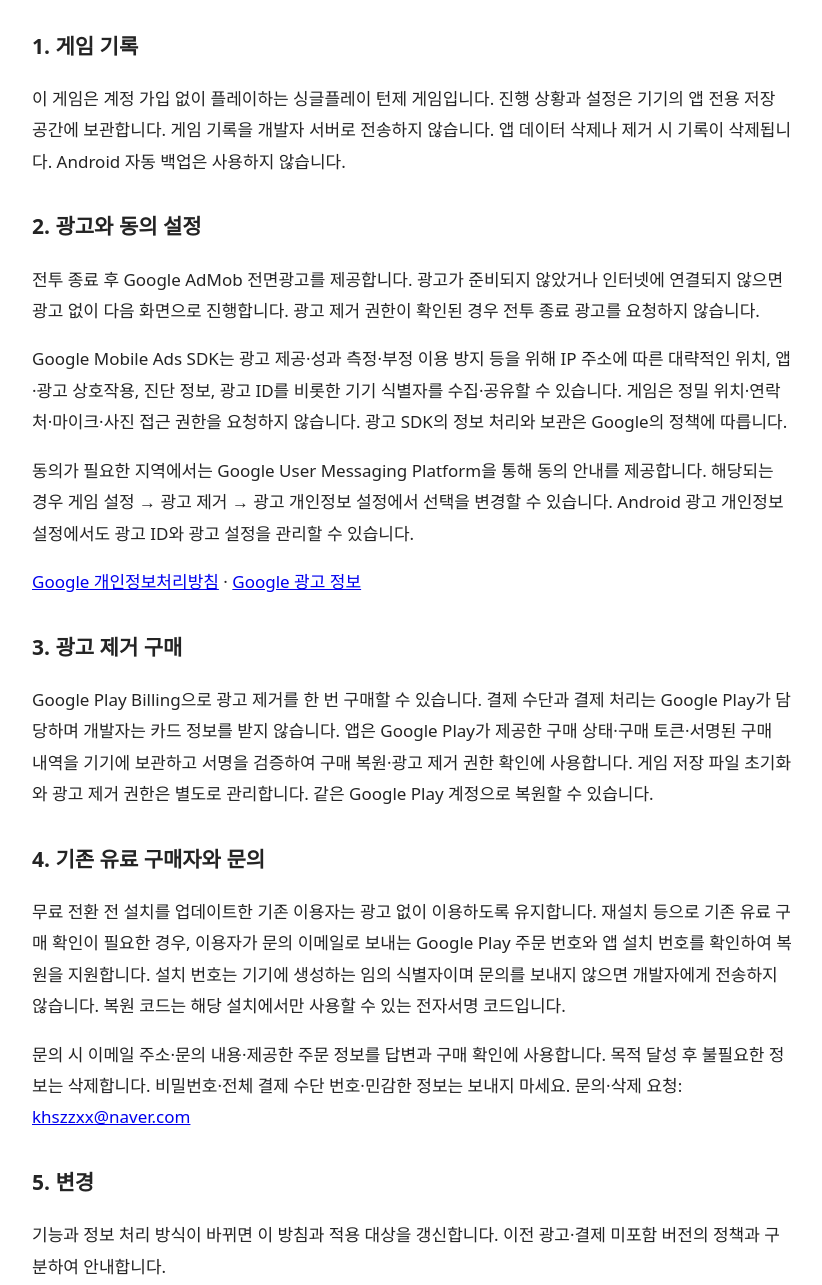
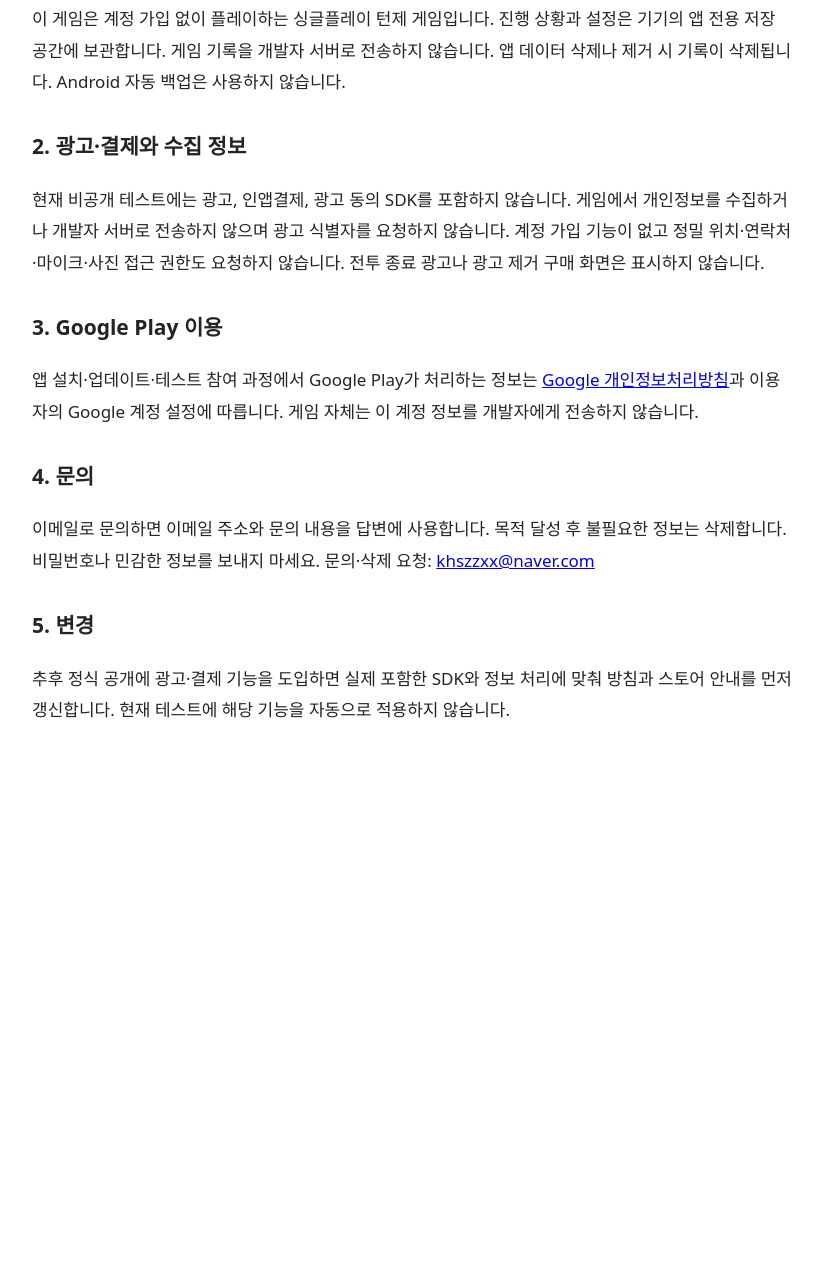
Before and after one commit to Hoseok-Kang/young-tactics-privacy, a plain HTML site: page index.html in a window 1280 px wide. Shown: the part 254-1539 px from the top of the page, without its empty margins (228-1050 px from the left). After the commit the page ends 1019 px from the top, so only its background shows below. Drawn offline with Linux system fonts and the light colour scheme.

Commit message:
Publish privacy policy for Young Tactics closed testing

```diff
--- a/index.html
+++ b/index.html
@@ -4,20 +4,15 @@
 <title>삼국지 택틱스 — 유비 편 개인정보처리방침</title>
 <style>body{max-width:760px;margin:40px auto;padding:0 20px;color:#242424;font:17px/1.85 system-ui,sans-serif}h1{font-size:27px}h2{font-size:21px;margin-top:30px}</style>
 <h1>삼국지 택틱스 — 유비 편 개인정보처리방침</h1>
-<p>개발자: 두둥 · 패키지: kr.soloforge.young.tactics<br>0.4.16부터 도입하는 광고·광고 제거 구매 기능 포함 버전에 적용 · 작성일: 2026년 10월 31일</p>
-<p>0.4.15 이하의 광고·결제 미포함 빌드는 아래 광고·결제 SDK의 정보 처리 대상이 아닙니다. 해당 버전은 게임 기록을 기기에 저장하며 개발자 서버로 전송하지 않습니다.</p>
+<p>개발자: 두둥 · 패키지: kr.soloforge.young.tactics<br>대상: 광고 없는 비공개 테스트 v0.4.17 및 광고·결제 SDK 미포함 버전 · 작성일: 2026년 10월 31일</p>
 <h2>1. 게임 기록</h2>
 <p>이 게임은 계정 가입 없이 플레이하는 싱글플레이 턴제 게임입니다. 진행 상황과 설정은 기기의 앱 전용 저장 공간에 보관합니다. 게임 기록을 개발자 서버로 전송하지 않습니다. 앱 데이터 삭제나 제거 시 기록이 삭제됩니다. Android 자동 백업은 사용하지 않습니다.</p>
-<h2>2. 광고와 동의 설정</h2>
-<p>전투 종료 후 Google AdMob 전면광고를 제공합니다. 광고가 준비되지 않았거나 인터넷에 연결되지 않으면 광고 없이 다음 화면으로 진행합니다. 광고 제거 권한이 확인된 경우 전투 종료 광고를 요청하지 않습니다.</p>
-<p>Google Mobile Ads SDK는 광고 제공·성과 측정·부정 이용 방지 등을 위해 IP 주소에 따른 대략적인 위치, 앱·광고 상호작용, 진단 정보, 광고 ID를 비롯한 기기 식별자를 수집·공유할 수 있습니다. 게임은 정밀 위치·연락처·마이크·사진 접근 권한을 요청하지 않습니다. 광고 SDK의 정보 처리와 보관은 Google의 정책에 따릅니다.</p>
-<p>동의가 필요한 지역에서는 Google User Messaging Platform을 통해 동의 안내를 제공합니다. 해당되는 경우 게임 설정 → 광고 제거 → 광고 개인정보 설정에서 선택을 변경할 수 있습니다. Android 광고 개인정보 설정에서도 광고 ID와 광고 설정을 관리할 수 있습니다.</p>
-<p><a href="https://policies.google.com/privacy">Google 개인정보처리방침</a> · <a href="https://policies.google.com/technologies/ads">Google 광고 정보</a></p>
-<h2>3. 광고 제거 구매</h2>
-<p>Google Play Billing으로 광고 제거를 한 번 구매할 수 있습니다. 결제 수단과 결제 처리는 Google Play가 담당하며 개발자는 카드 정보를 받지 않습니다. 앱은 Google Play가 제공한 구매 상태·구매 토큰·서명된 구매 내역을 기기에 보관하고 서명을 검증하여 구매 복원·광고 제거 권한 확인에 사용합니다. 게임 저장 파일 초기화와 광고 제거 권한은 별도로 관리합니다. 같은 Google Play 계정으로 복원할 수 있습니다.</p>
-<h2>4. 기존 유료 구매자와 문의</h2>
-<p>무료 전환 전 설치를 업데이트한 기존 이용자는 광고 없이 이용하도록 유지합니다. 재설치 등으로 기존 유료 구매 확인이 필요한 경우, 이용자가 문의 이메일로 보내는 Google Play 주문 번호와 앱 설치 번호를 확인하여 복원을 지원합니다. 설치 번호는 기기에 생성하는 임의 식별자이며 문의를 보내지 않으면 개발자에게 전송하지 않습니다. 복원 코드는 해당 설치에서만 사용할 수 있는 전자서명 코드입니다.</p>
-<p>문의 시 이메일 주소·문의 내용·제공한 주문 정보를 답변과 구매 확인에 사용합니다. 목적 달성 후 불필요한 정보는 삭제합니다. 비밀번호·전체 결제 수단 번호·민감한 정보는 보내지 마세요. 문의·삭제 요청: <a href="mailto:khszzxx@naver.com">khszzxx@naver.com</a></p>
+<h2>2. 광고·결제와 수집 정보</h2>
+<p>현재 비공개 테스트에는 광고, 인앱결제, 광고 동의 SDK를 포함하지 않습니다. 게임에서 개인정보를 수집하거나 개발자 서버로 전송하지 않으며 광고 식별자를 요청하지 않습니다. 계정 가입 기능이 없고 정밀 위치·연락처·마이크·사진 접근 권한도 요청하지 않습니다. 전투 종료 광고나 광고 제거 구매 화면은 표시하지 않습니다.</p>
+<h2>3. Google Play 이용</h2>
+<p>앱 설치·업데이트·테스트 참여 과정에서 Google Play가 처리하는 정보는 <a href="https://policies.google.com/privacy">Google 개인정보처리방침</a>과 이용자의 Google 계정 설정에 따릅니다. 게임 자체는 이 계정 정보를 개발자에게 전송하지 않습니다.</p>
+<h2>4. 문의</h2>
+<p>이메일로 문의하면 이메일 주소와 문의 내용을 답변에 사용합니다. 목적 달성 후 불필요한 정보는 삭제합니다. 비밀번호나 민감한 정보를 보내지 마세요. 문의·삭제 요청: <a href="mailto:khszzxx@naver.com">khszzxx@naver.com</a></p>
 <h2>5. 변경</h2>
-<p>기능과 정보 처리 방식이 바뀌면 이 방침과 적용 대상을 갱신합니다. 이전 광고·결제 미포함 버전의 정책과 구분하여 안내합니다.</p>
+<p>추후 정식 공개에 광고·결제 기능을 도입하면 실제 포함한 SDK와 정보 처리에 맞춰 방침과 스토어 안내를 먼저 갱신합니다. 현재 테스트에 해당 기능을 자동으로 적용하지 않습니다.</p>
 </html>
```
